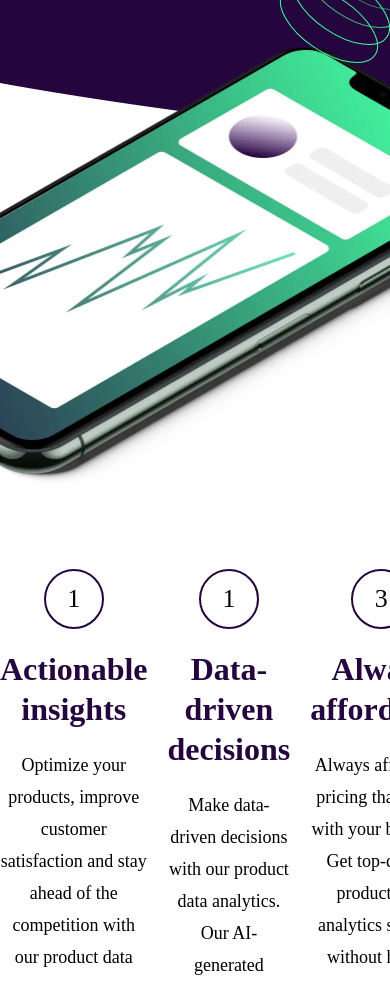
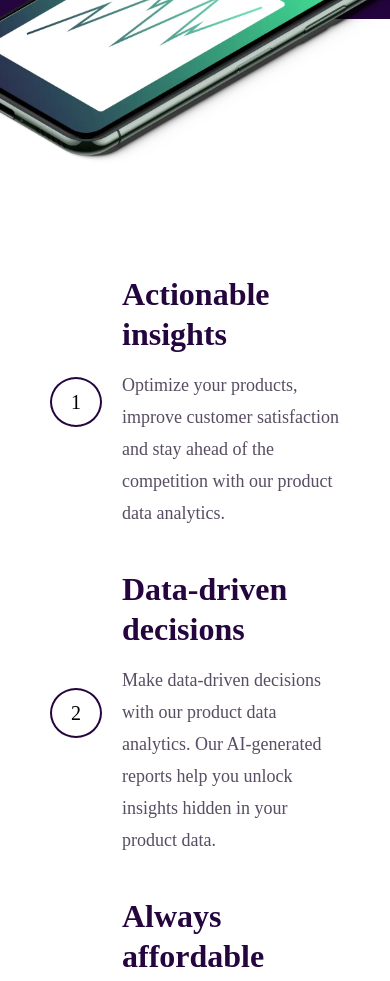
Before and after one commit to pablokonrath/workit, a website: page index.html in a window 390 px wide. Shown: the part 579-1560 px from the top of the page. Drawn offline with Linux system fonts and the light colour scheme.

Commit message:
adicionado_responsividade

```diff
--- a/assets/scss/05-objects/_buttons.scss
+++ b/assets/scss/05-objects/_buttons.scss
@@ -2,13 +2,13 @@
   display: inline-block;
   padding: 12px 25px;
   font-weight: bold;
-  border: solid 2px $cor-destaque;
+  border: solid 3px $cor-destaque;
   color: $cor-primaria;
   background-color: $cor-destaque;
   text-decoration: none;
   cursor: pointer;
-  &:hover{
-    border: solid 2px $cor-destaque;
+  &:hover {
+    border: solid 3px $cor-destaque;
     color: $cor-destaque;
     background-color: transparent;
   }
@@ -17,12 +17,12 @@
 .o-btn-secundario {
   display: inline-block;
   font-weight: bold;
-  border-bottom: solid 2px $cor-destaque;
+  border-bottom: solid 3px $cor-destaque;
   color: $cor-secundaria;
   text-decoration: none;
   cursor: pointer;
-  &:hover{
-    border-bottom: solid 2px $cor-destaque;
+  &:hover {
+    border-bottom: solid 3px $cor-destaque;
     color: $cor-destaque;
   }
 }
--- a/assets/scss/06-components/_footer.scss
+++ b/assets/scss/06-components/_footer.scss
@@ -1,10 +1,13 @@
-.footer-content{
+.footer-content {
   display: flex;
   flex-direction: column;
   align-items: center;
   margin-top: 50px;
   margin-bottom: 50px;
   gap: 20px;
+  @include d(c) {
+    margin-top: 80px;
+  }
 }
 .social-media {
   display: flex;
--- a/assets/scss/06-components/_header.scss
+++ b/assets/scss/06-components/_header.scss
@@ -10,6 +10,13 @@
   text-align: center;
   position: relative;
   padding: 50px 20px 317px 20px;
+  @include d(t) {
+    padding: 50px 20px 200px 20px;
+  }
+  @include d(c) {
+    padding: 50px 10px 150px 10px;
+  }
+
   &__top {
     max-width: 1200px;
     margin: 0 auto;
@@ -23,6 +30,12 @@
     display: block;
     left: 50%;
     transform: translateX(-50%);
+    @include d(t) {
+      max-width: 514px;
+    }
+    @include d(c) {
+      max-width: 320px;
+    }
   }
   &::before {
     background-image: url('../images/bg-pattern-1.svg');
@@ -34,6 +47,12 @@
     position: absolute;
     top: 116px;
     left: -115px;
+    @include d(t) {
+      left: -220px;
+    }
+    @include d(c) {
+      display: none;
+    }
   }
   &::after {
     background-image: url('../images/bg-pattern-2.svg');
@@ -46,8 +65,27 @@
     width: 174px;
     height: 181px;
     right: -50px;
+    @include d(t) {
+      right: -100px;
+      bottom: 100px;
+    }
+    @include d(c) {
+      display: none;
+    }
   }
 }
 .header h1 {
-  padding-bottom: 30px;
+  padding-top: 50px;
+  padding-bottom: 20px;
+  @include d(t) {
+    font-size: 60px;
+    line-height: 60px;
+  }
+  @include d(c) {
+    font-size: 50px;
+    line-height: 50px;
+  }
 }
+.u-destaque {
+  border-bottom: solid 3px $cor-destaque;
+}
--- a/assets/scss/06-components/_main.scss
+++ b/assets/scss/06-components/_main.scss
@@ -5,32 +5,76 @@
 .l-main__principal {
   display: flex;
   margin-top: 255px;
-  margin-bottom: 255px;
+  margin-bottom: 50px;
   gap: 20px;
+  @include d(t) {
+    flex-direction: column;
+    gap: 40px;
+    padding: 0 50px;
+  }
+  @include d(c) {
+    margin-top: 150px;
+  }
 }
 .l-main__itens {
-  flex: 1;
   display: flex;
   flex-direction: column;
   align-items: center;
   text-align: center;
   gap: 20px;
-  div {
+
+  @include d(t) {
+    flex-direction: row;
+    text-align: left;
+  }
+  @include d(c) {
+    flex-direction: column;
+    text-align: center;
+  }
+
+  p {
+    color: $cor-terciaria;
+  }
+
+  .c-numero {
     border-radius: 100%;
     width: 56px;
     height: 56px;
     border: solid 2px $cor-primaria;
-    font-size: 26px;
+    font-size: 24px;
+    flex-shrink: 0;
+    @include d(t) {
+      width: 48px;
+      height: 46px;
+      font-size: 20px;
+    }
   }
+}
+.c-main__itens__conteudo {
+  display: flex;
+  flex-direction: column;
+  gap: 15px;
 }
 
 .cta {
   position: relative;
   max-width: 1112px;
   height: 650px;
+  padding: 40px;
+  @include d(c) {
+    margin-top: 50px;
+  }
   img {
     max-width: 450px;
     max-height: 450px;
+    @include d(t) {
+      max-width: 281px;
+      max-height: 281px;
+      padding-top: 120px;
+    }
+    @include d(c) {
+      padding-top: 0;
+    }
   }
   .cta__text {
     display: flex;
@@ -42,10 +86,23 @@
     position: absolute;
     bottom: 0;
     right: 0;
-    padding: 64px;
+    padding: 56px;
+
+    @include d(t) {
+      max-width: 514px;
+    }
+    @include d(c) {
+      text-align: center;
+      padding: 30px;
+      align-items: center;
+    }
+
     p {
       max-width: 600px;
       color: $cor-secundaria;
+      @include d(t) {
+        max-width: 402px;
+      }
     }
     &::before {
       content: '';
@@ -56,6 +113,13 @@
       position: absolute;
       bottom: -60px;
       right: 50px;
+      @include d(t) {
+        bottom: -100px;
+        right: 20px;
+      }
+      @include d(c) {
+        display: none;
+      }
     }
   }
 }
--- a/index.html
+++ b/index.html
@@ -19,7 +19,7 @@
         </a>
       </div>
       <h1>
-        Data tailored to <br> your needs.
+        Data <span class="u-destaque">tailored</span> to<br> your needs.
       </h1>
       <a href="" class="o-btn-primario">Learn more</a>
       <img class="header__img" src="./assets/images/image-hero.webp" alt="image-hero">
@@ -28,7 +28,8 @@
     <main class="l-main">
       <section class="l-main__principal">
         <div class="l-main__itens">
-          <div class="u-center">1</div>
+          <div class="c-numero u-center">1</div>
+          <div class="c-main__itens__conteudo">
             <h3>
               Actionable insights
             </h3>
@@ -37,9 +38,10 @@
               with our product data analytics.
             </p>
           </div>
+        </div>
         <div class="l-main__itens">
-          <div class="u-center">1</div>
-
+          <div class="c-numero u-center">2</div>
+          <div class="c-main__itens__conteudo">
             <h3>
               Data-driven decisions
             </h3>
@@ -48,8 +50,10 @@
               you unlock insights hidden in your product data.
             </p>
           </div>
+        </div>
         <div class="l-main__itens">
-          <div class="u-center">3</div>
+          <div class="c-numero u-center">3</div>
+          <div class="c-main__itens__conteudo">
             <h3>
               Always affordable
             </h3>
@@ -57,6 +61,7 @@
               Always affordable pricing that scales with your business. Get top-quality product data
               analytics services without hidden costs or unexpected fees.
             </p>
+          </div>
         </div>
       </section>
       <section class="cta">
```
Also changed, not shown: assets/scss/02-tools/_mixins.scss (+8 -9 lines), assets/css/style.css. Lines whose indentation alone changed are shown as unchanged.
